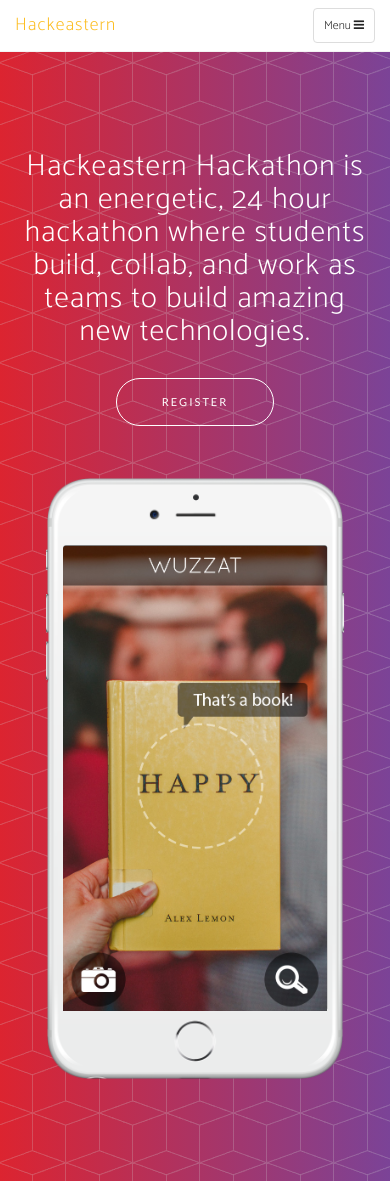
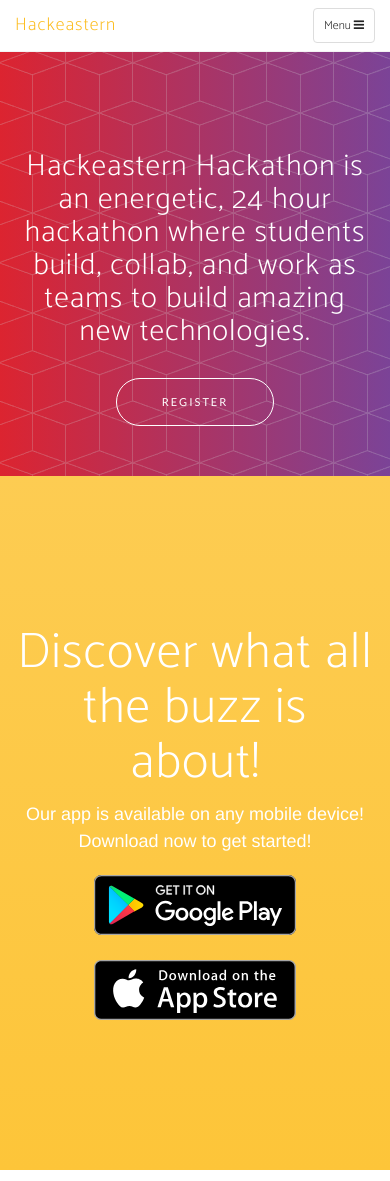
Before and after one commit to HackEastern/HackEastern.github.io, a website: page index.html in a window 390 px wide. Shown: the top 1181 px of the page. Drawn offline with nearby package versions, Linux system fonts and the light colour scheme; a web font is replaced by a local one.

Commit message:
Updates to personal project using alias

```diff
--- a/index.html
+++ b/index.html
@@ -77,18 +77,6 @@
                         <div class="header-content-inner">
                             <h1>Hackeastern Hackathon is an energetic, 24 hour hackathon where students build, collab, and work as teams to build amazing new technologies. </h1>
                             <a href="https://zcollins.typeform.com/to/GrcJ23" class="btn btn-outline btn-xl page-scroll">Register</a>
-                        </div>
-                    </div>
-                </div>
-                <div class="col-sm-5">
-                    <div class="device-container">
-                        <div class="device-mockup iphone6_plus portrait white">
-                            <div class="device">
-                                <div class="screen">
-                                    <!-- Demo image for screen mockup, you can put an image here, some HTML, an animation, video, or anything else! -->
-                                    <img src="img/demo-screen-1.jpg" class="img-responsive" alt="">
-                                </div>
-                            </div>
                         </div>
                     </div>
                 </div>
```
